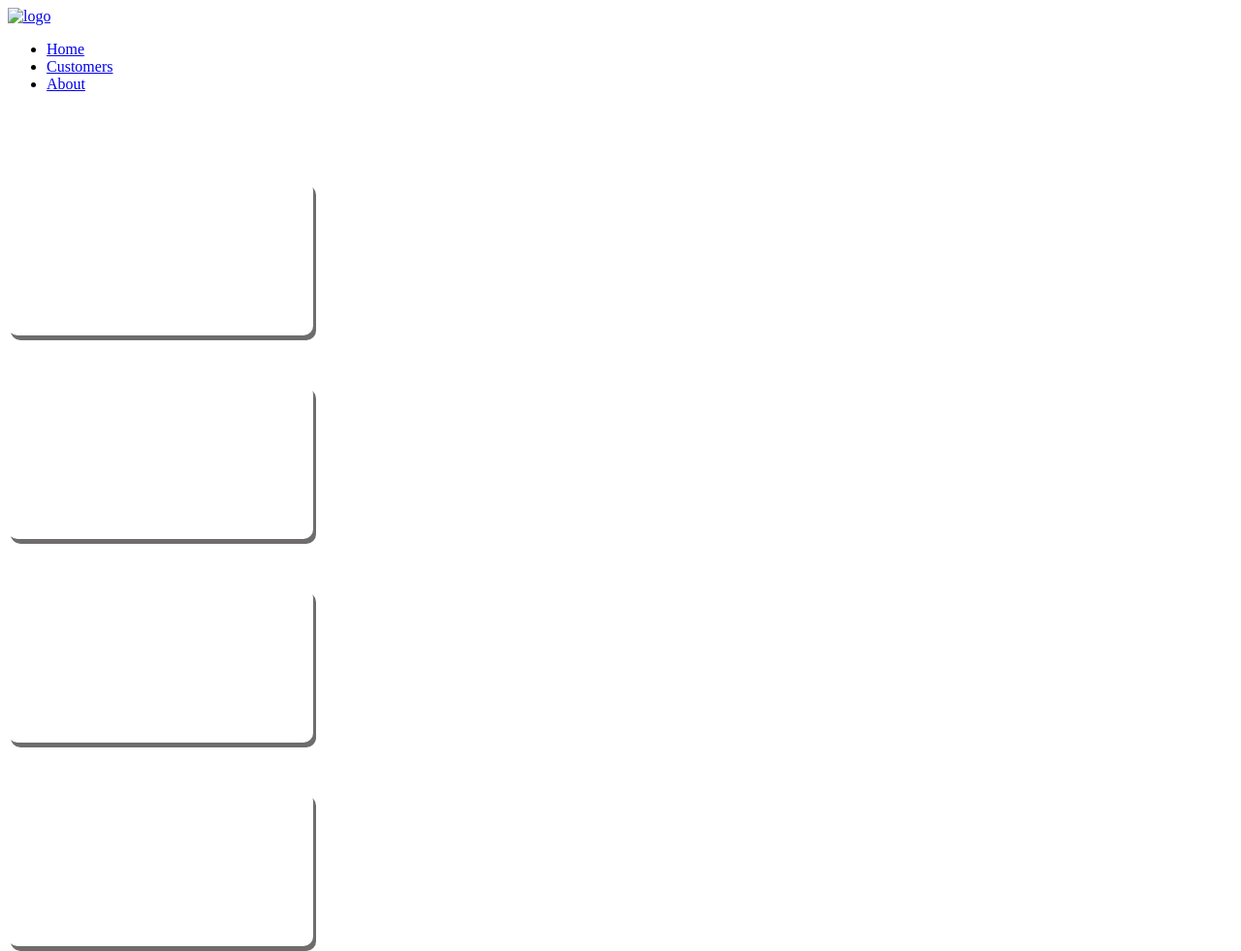
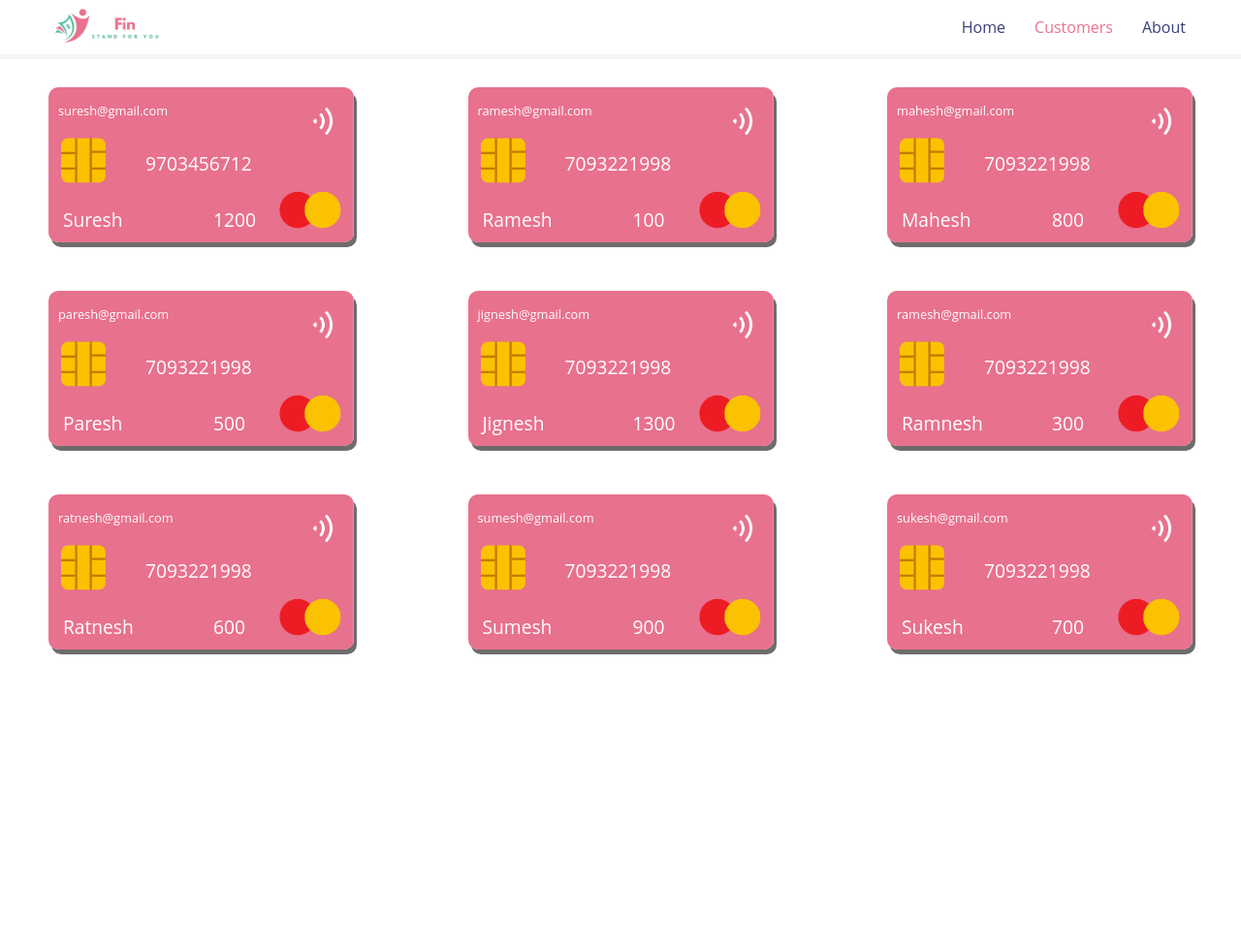
Before and after one commit to RoyParas/Fin-Bank, a plain HTML site: page webpages/customers/customer.html in a window 1280 px wide. Shown: the top 981 px of the page at 97% size. After the commit the page ends 800 px from the top, so only its background shows below. Drawn offline with Linux system fonts and the light colour scheme; a web font is replaced by a local one.

Commit message:
Changed Folder structure

```diff
--- a/index.html
+++ b/index.html
@@ -3,16 +3,16 @@
   <head>
     <meta charset="UTF-8" />
     <meta name="viewport" content="width=device-width, initial-scale=1.0" />
-    <link rel="shortcut icon" href="/Fin Bank/assets/svg.png" type="image/x-icon" />
+    <link rel="shortcut icon" href="./assets/svg.png" type="image/x-icon" />
     <title>Fin Bank</title>
-    <link rel="stylesheet" href="index.css" />
-    <link rel="stylesheet" href="/Fin Bank/webpages/home/home.css" />
+    <link rel="stylesheet" href="/index.css" />
+    <link rel="stylesheet" href="./webpages/home/home.css" />
   </head>
   <body>
     <nav>
       <div class="main-nav container flex">
         <a href="#">
-          <img src="/Fin Bank/assets/Logo.png" alt="logo" class="company-logo"/>
+          <img src="./assets/logo.png" alt="logo" class="company-logo"/>
         </a>
         <div class="nav-links">
           <ul class="flex">
@@ -36,9 +36,9 @@
         <button id="customButton" class="btn">View Customers</button>
       </div>
       <div class="right">
-        <img src="/Fin Bank/assets/banking.jpg" alt="" />
+        <img src="./assets/banking.jpg" alt="" />
       </div>
     </div>
-    <script src="/Fin Bank/index.js"></script>
+    <script src="./index.js"></script>
   </body>
 </html>
--- a/webpages/customers/customer.css
+++ b/webpages/customers/customer.css
@@ -9,7 +9,7 @@
     width: 315px;
     border-radius: 10px;
     box-shadow: 3px 5px rgb(110, 108, 108);
-    background-image: url("/Fin Bank/assets/CardBg.png");
+    background-image: url("../../assets/CardBg.png");
     background-position: bottom;
     background-size: cover;
     color: #fff;
--- a/webpages/customers/customer.html
+++ b/webpages/customers/customer.html
@@ -3,20 +3,20 @@
   <head>
     <meta charset="UTF-8" />
     <meta name="viewport" content="width=device-width, initial-scale=1.0" />
-    <link rel="shortcut icon" href="/Fin Bank/assets/svg.png" type="image/x-icon"/>
+    <link rel="shortcut icon" href="../../assets/svg.png" type="image/x-icon"/>
     <title>Fin Bank</title>
     <link rel="stylesheet" href="customer.css" />
-    <link rel="stylesheet" href="/Fin Bank/index.css" />
+    <link rel="stylesheet" href="/index.css" />
   </head>
   <body>
     <nav>
       <div class="container main-nav flex">
-        <a href="/Fin Bank/index.html">
-          <img src="/Fin Bank/assets/Logo.png" alt="logo" class="company-logo"/>
+        <a href="/index.html">
+          <img src="../../assets/logo.png" alt="logo" class="company-logo"/>
         </a>
         <div class="nav-links">
           <ul class="flex">
-            <li><a href="/Fin Bank/index.html" class="hover-links" id="home-nav">Home</a></li>
+            <li><a href="/index.html" class="hover-links" id="home-nav">Home</a></li>
             <li>
               <a href="#" class="hover-links active" id="customer-nav" onclick="setCustomer()">Customers</a>
             </li>
```
